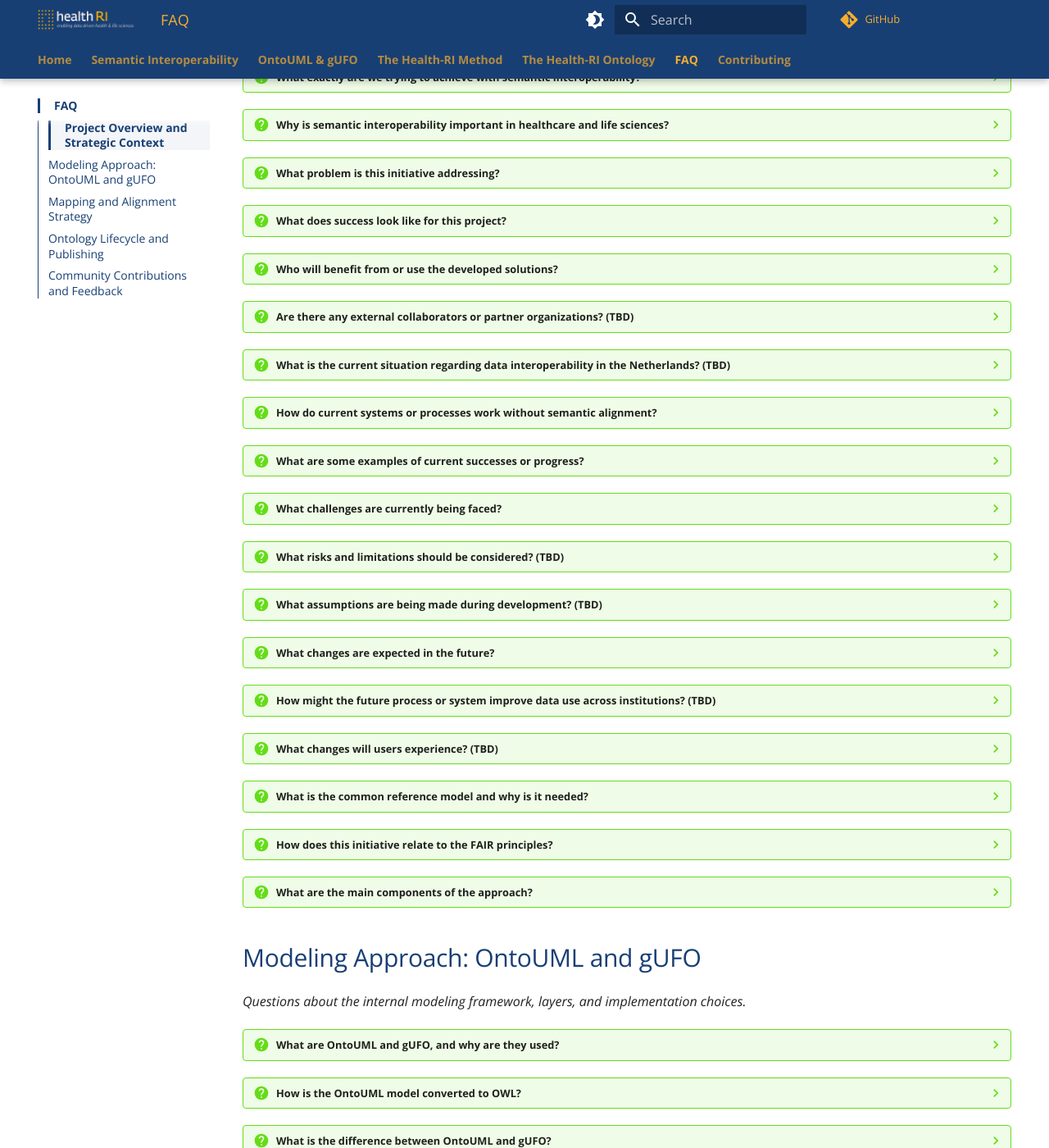
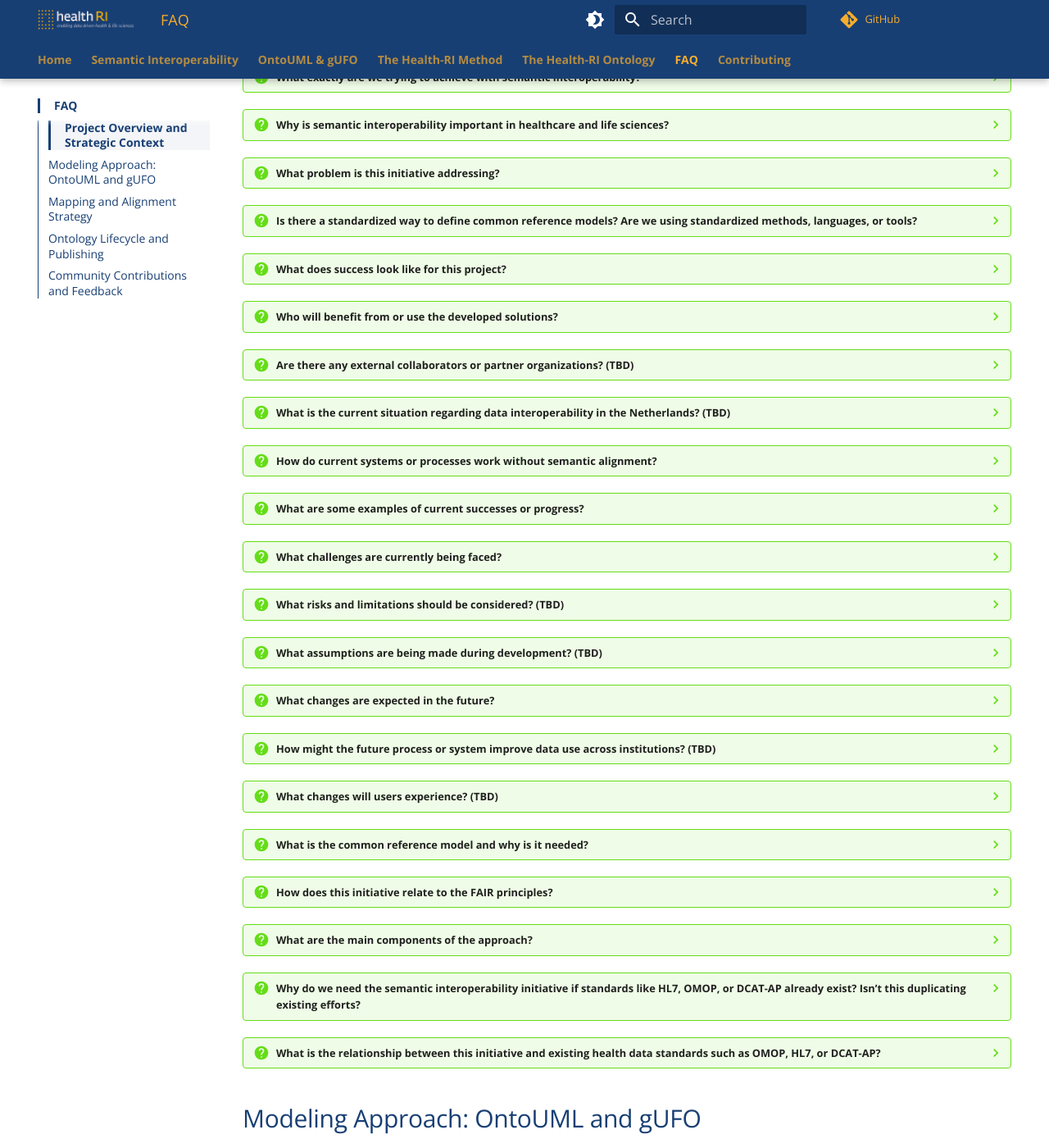
Before and after one commit to Health-RI/semantic-interoperability, an MkDocs documentation site: the page built from docs/faq.md, in a window 1280 px wide and 1400 px high, scrolled down 440 px. Shown: the whole window at 82% size. Built offline with MkDocs 1.6.1 and Material for MkDocs 9.7.7, drawn with Linux system fonts in a browser that asks for light colours; comment, search, counter and statistics services are not loaded; some of the changed text lies outside the part shown.

Commit message:
feat(faq): add standardization and standards-related questions; improve formatting
- Added new FAQ entries on the use of standardized methods, tools, and languages
- Introduced two questions clarifying the initiative’s relationship to HL7, OMOP, and DCAT-AP
- Added questions on ontology and mapping maintenance responsibilities
- Improved punctuation and formatting in several existing answers (e.g., link periods, spacing before lists)

```diff
--- a/docs/faq.md
+++ b/docs/faq.md
@@ -18,6 +18,18 @@
 
 ??? question "What problem is this initiative addressing?"
     It addresses the issue of inconsistent data semantics across institutions, which leads to errors, false agreement, and limited reuse. Many systems use similar terms but with different meanings, or different terms for the same concept.
+
+??? question "Is there a standardized way to define common reference models? Are we using standardized methods, languages, or tools?"
+    There is currently no global standard for defining and implementing semantic reference models. However, the approach adopted by this initiative—based on ontology-driven conceptual modeling and explicit ontological commitments—is recognized in the literature as the only viable path to achieve real semantic interoperability (see [Guizzardi (2020)](https://doi.org/10.1162/dint_a_00033)).
+
+    We apply well-established methods and languages that have been successfully used in a variety of domains and are widely recognized for their effectiveness (see [Guizzardi et al. (2022)](https://journals.sagepub.com/doi/abs/10.3233/AO-210256)). These include:
+
+    - OntoUML for conceptual modeling
+    - OWL and RDF for computational representation and publishing
+    - SKOS mapping properties (e.g., `skos:exactMatch`, `skos:broadMatch`) for ontology alignment
+    - Persistent identifiers, alignment with FAIR principles
+
+    Other approaches may offer faster implementation or simpler integration but often fail to ensure semantic consistency over time. By contrast, our approach prioritizes long-term semantic precision and interoperability.
 
 ??? question "What does success look like for this project?"
     Success means having a robust reference model (OntoUML) and executable OWL artifacts (gUFO) in place, with external ontologies semantically aligned through precise mappings. It also includes supporting community contributions, replacing approximate mappings (e.g., `skos:narrowMatch`) with exact ones where possible, and continuously refining the model to bridge semantic gaps.
@@ -60,7 +72,7 @@
 
     OntoUML defines the domain-level semantics, while gUFO implements those concepts in OWL. This layered architecture ensures that semantic meaning is preserved from human-level models to machine-readable artifacts.
 
-    [Read more](../method/)
+    [Read more.](../method/)
 
 ??? question "How does this initiative relate to the FAIR principles?"
     It supports the 'I' in FAIR—Interoperability—by grounding vocabularies and schemas in shared ontologies and ontological commitments.
@@ -70,7 +82,21 @@
     - OntoUML conceptual modeling
     - gUFO OWL-based computational ontologies
     - Schema-to-ontology mappings using tools like SSSOM
-    [Read more](../method/#toward-a-solution-introducing-a-common-reference-model)
+
+    [Read more.](../method/#toward-a-solution-introducing-a-common-reference-model)
+
+??? question "Why do we need the semantic interoperability initiative if standards like HL7, OMOP, or DCAT-AP already exist? Isn’t this duplicating existing efforts?"
+    This initiative complements existing standards like HL7, OMOP, and DCAT by focusing on semantic precision, ontological clarity, and interoperability at the conceptual level. While HL7 and OMOP define syntactic and structural specifications for health data, this initiative addresses foundational semantics to align and reason over data models meaningfully. It:
+
+    - Provides foundational ontological grounding that is missing in most standards.
+    - Enables alignment across heterogeneous schemas and institutions through a shared conceptual backbone.
+    - Supports model-driven engineering (MDE) practices to enable consistent transformations and mappings.
+
+??? question "What is the relationship between this initiative and existing health data standards such as OMOP, HL7, or DCAT-AP?"
+    This initiative does not aim to create a new standard. Instead, it recognizes that existing standards such as OMOP, HL7, and DCAT-AP each serve different purposes and contain distinct types of content—ranging from data exchange formats to terminologies and domain-specific data models.
+
+    The goal is to harmonize the underlying concepts from these standards, as well as other models and artifacts, by aligning them with a shared semantic reference ontology. This ontology provides a common conceptual foundation that enables consistent interpretation and integration of diverse representations. The reference ontology acts as a semantic anchor, supporting interoperability across heterogeneous data sources, standards, and systems.
+
 
 ## Modeling Approach: OntoUML and gUFO
 
@@ -85,7 +111,7 @@
 
 ??? question "How is the OntoUML model converted to OWL?"
     The OntoUML model is exported to OWL using the gUFO specification via plugin tooling. The resulting ontology retains the original semantics in a format suitable for Semantic Web technologies.
-    [More info](../ontouml-gufo/gufo/)
+    [More info.](../ontouml-gufo/gufo/)
 
 ??? question "What is the difference between OntoUML and gUFO?"
     OntoUML is a conceptual modeling language for humans; gUFO is its OWL-based computational counterpart used in Semantic Web technologies.
@@ -99,6 +125,7 @@
     If schemas are OWL/RDF-based, mappings can be embedded directly using standard RDF properties. Otherwise, external mappings are created using [SSSOM](https://mapping-commons.github.io/sssom/).
 
     Mappings follow SKOS standards and can be asserted using:
+
     - `skos:exactMatch` for perfect semantic alignment (only one allowed),
     - `skos:broadMatch` or `skos:narrowMatch` when the match is approximate.
 
@@ -117,6 +144,7 @@
 
 ??? question "Who can create or host the semantic mappings?"
     Mappings can be authored by:
+
     - **Health-RI** (non-invasive, published in SSSOM format), for public or external ontologies;
     - **External partners**, by embedding `skos:*Match` statements directly in their ontology files, especially when they control the editorial process of the external artifact.
 
@@ -134,15 +162,25 @@
 
 ??? question "What artifacts are published with each ontology release?"
     Each release includes:
+
     - OntoUML `.vpp` and `.json` files
     - OWL `.ttl` file
     - Diagram images
     - A versioned changelog and archive
-    [Details here](../ontology/publishing/#published-artifacts)
+
+    [Details here.](../ontology/publishing/#published-artifacts)
 
 ??? question "What is the publishing strategy for ontology releases?"
     A fast versioning strategy is adopted, where only major versions are considered stable and published with full documentation. Minor/patch versions are published for collaboration and traceability.
-    [More info](../ontology/publishing/#versioning-policy)
+    [More info.](../ontology/publishing/#versioning-policy)
+
+??? question "How are the OntoUML and gUFO ontologies and the produced semantic mappings maintained over time?"
+    Ontologies and semantic mappings are maintained in version-controlled repositories and released through a structured publishing pipeline. Each release is assigned a permanent, citable URL, with both a persistent identifier (PURL) and a timestamped version. Ontologies are published in multiple formats (e.g., RDF/Turtle, JSON) and validated prior to release. This process ensures transparency, long-term accessibility, and semantic stability across versions.
+    [Read more.](./ontology/publishing.md)
+
+??? question "Who is responsible for maintaining the ontology and its associated mappings?"
+    The Health-RI team is responsible for maintaining the core ontologies and mappings produced within the initiative. This work is carried out in close collaboration with external partners who contribute ideas, suggestions, and mappings. Contributions are reviewed and integrated through a structured, version-controlled process.
+    [Read more.](contributing.md)
 
 ??? question "How will the new solutions be maintained and supported? (TBD)"
     TBD.
@@ -160,6 +198,7 @@
     Community members can submit suggestions, error reports, or collaboration proposals directly via our [GitHub Issue Forms](https://github.com/health-ri/semantic-interoperability/issues/new/choose).
 
     Available contribution types include:
+
     - Reporting errors or inconsistencies in the OntoUML/gUFO models
     - Proposing new ontology concepts
     - Suggesting improvements to documentation or mappings
```
